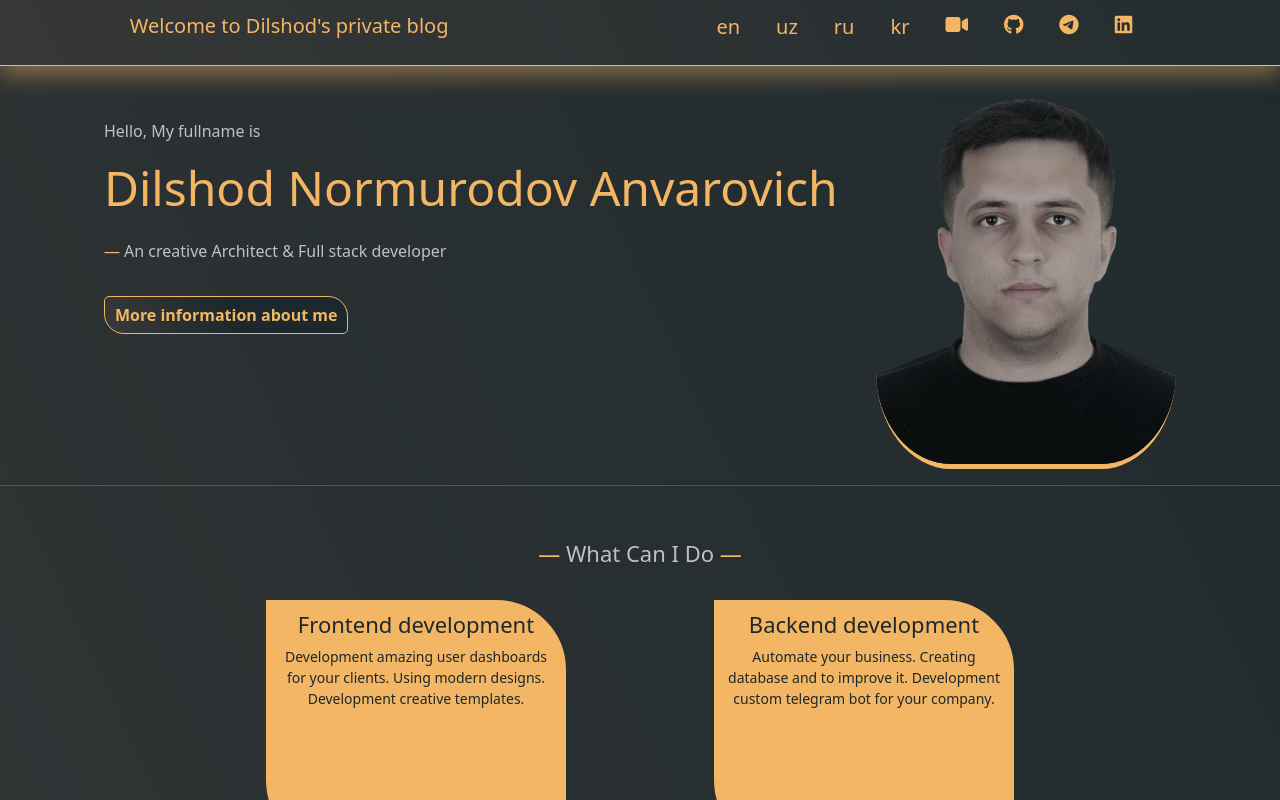
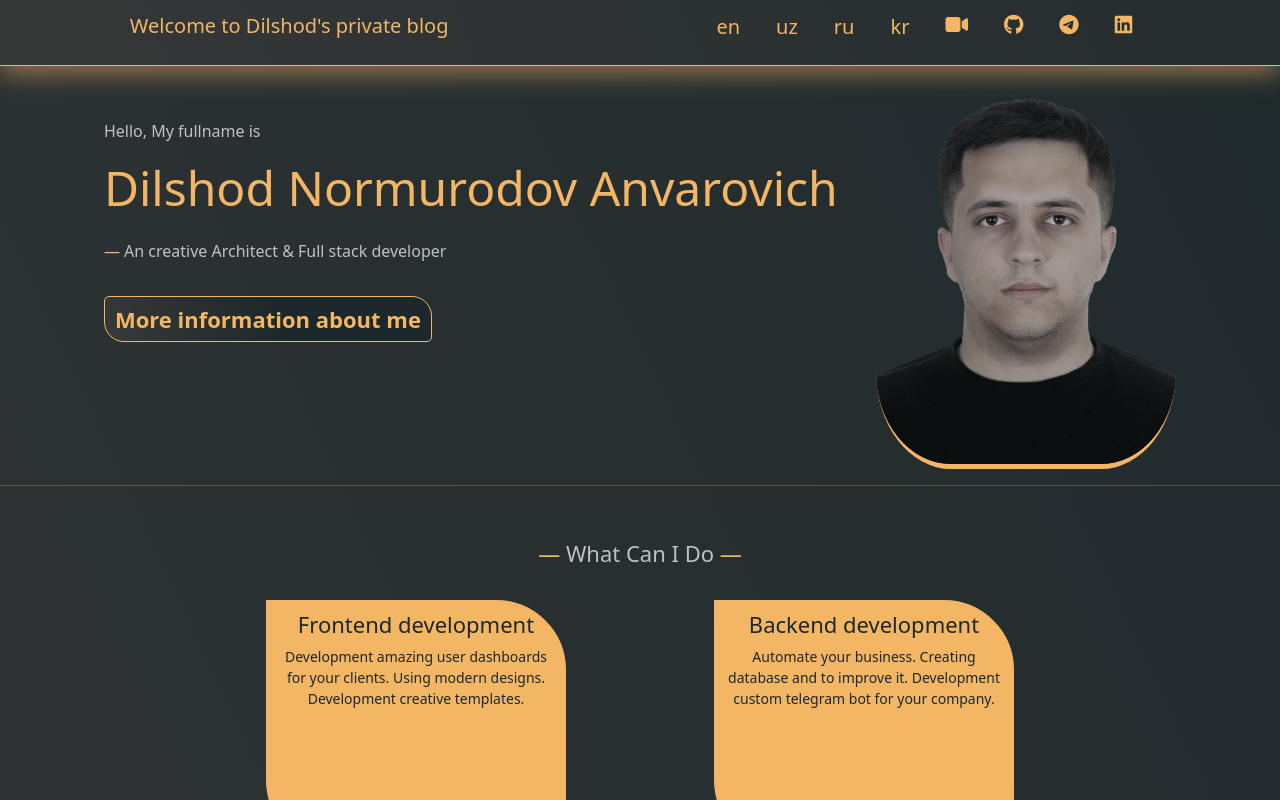
Before and after one commit to dilshod1405/dilshodblog, a React (Create React App) app: page / in a window 1280 px wide. In both pictures the pointer is over the link "More information about me". Shown: the top 800 px of the page. Built offline with nearby package versions, Linux system fonts and the light colour scheme; no server answers; some icons are missing.

Commit message:
Update banner.scss

```diff
--- a/src/Components/Banner/banner.scss
+++ b/src/Components/Banner/banner.scss
@@ -27,7 +27,7 @@
             a {
                 &:hover{
                     // background-color: #1C282B;
-                    scale: 1.1;
+                    font-size: 22px;
                     color: #F3B664;
                     transition: 0.8s ease;
                     border: solid #F3B664 1px;
```
